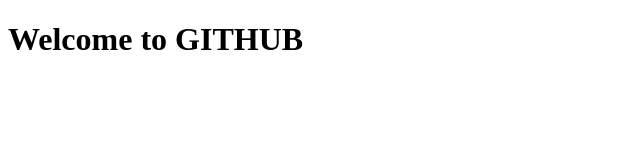
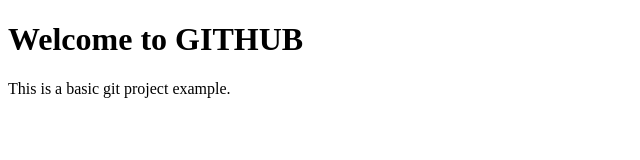
Before and after one commit to Ganesh-Battala/basic-git-project, a plain HTML site: page example/index.html in a window 1280 px wide. Shown: the whole page, without its empty margins (0-640 px from the left). Drawn offline with Linux system fonts and the light colour scheme.

Commit message:
updated a paragraph

```diff
--- a/example/index.html
+++ b/example/index.html
@@ -7,5 +7,6 @@
 </head>
 <body>
     <h1>Welcome to GITHUB</h1>
+    <p>This is a basic git project example.</p>
 </body>
 </html>
```
